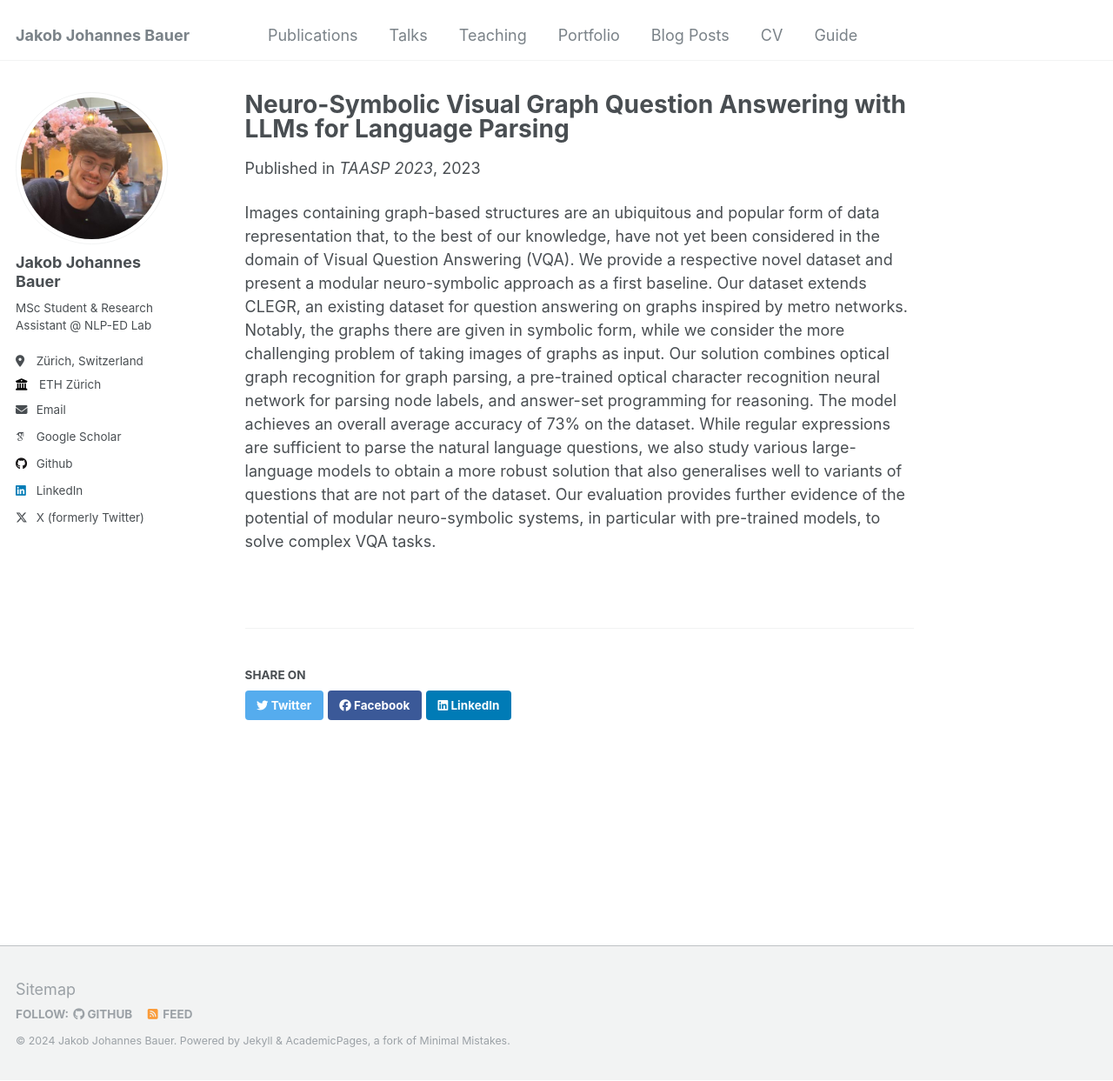
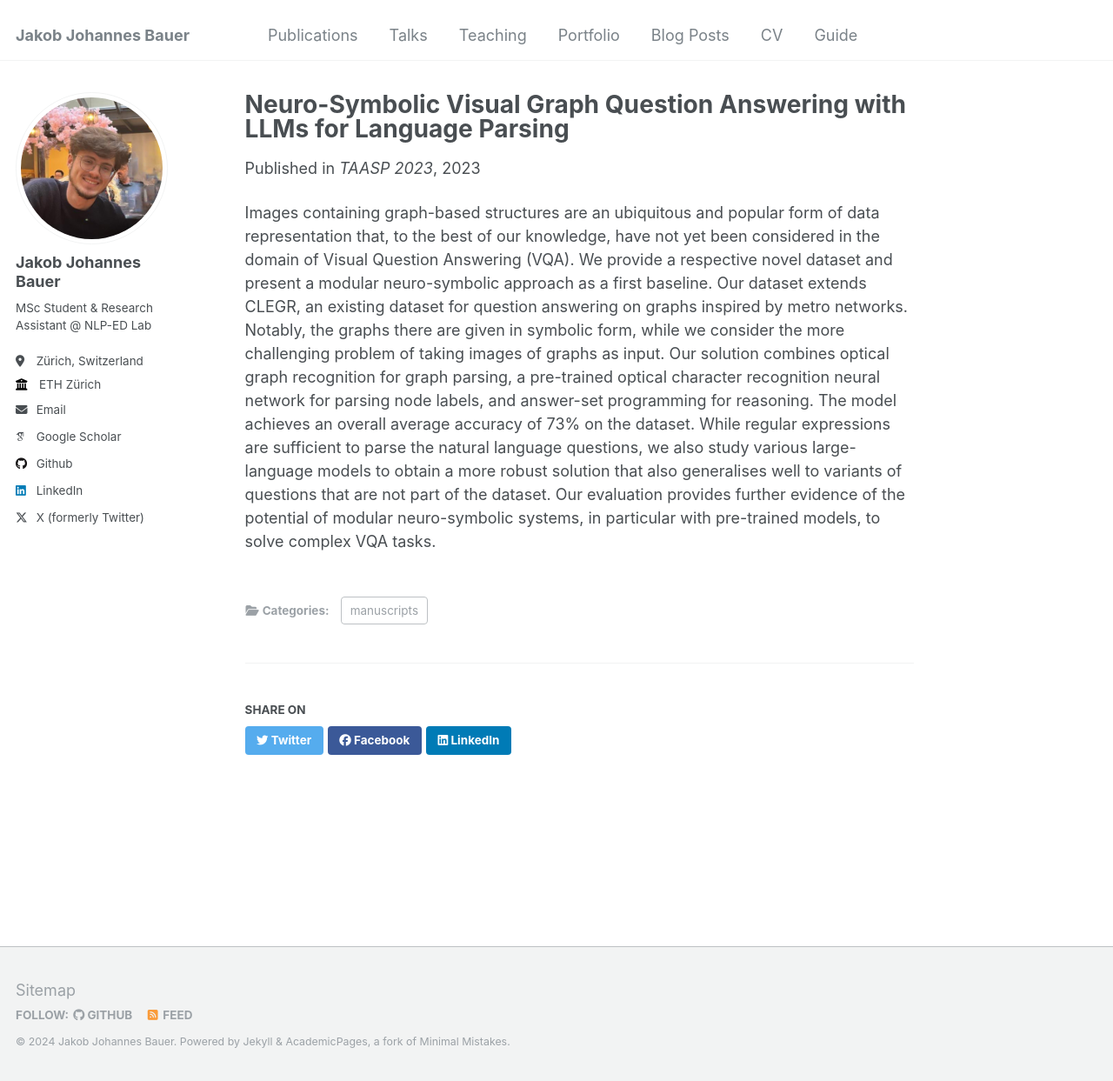
Before and after one commit to JakobJBauer/jakobjbauer.github.io, a Jekyll site: the page built from _publications/2023-11-21_VGQA.md, in a window 1280 px wide and 1243 px high. Shown: the whole window at 87% size. Built offline with Jekyll 4.4.1, drawn with Linux system fonts in a browser that asks for light colours; some web fonts are replaced.

Commit message:
Fixed publication

```diff
--- a/_publications/2023-11-21_VGQA.md
+++ b/_publications/2023-11-21_VGQA.md
@@ -1,7 +1,7 @@
 ---
 title: "Neuro-Symbolic Visual Graph Question Answering with LLMs for Language Parsing"
 collection: publications
-category: #manuscripts
+category: manuscripts
 permalink: /publication/2023-11-21_VGQA
 excerpt: 'We present a new VQA dataset for graph-based images and a neuro-symbolic model achieving 73% accuracy.'
 date: 2023-11-21
```
